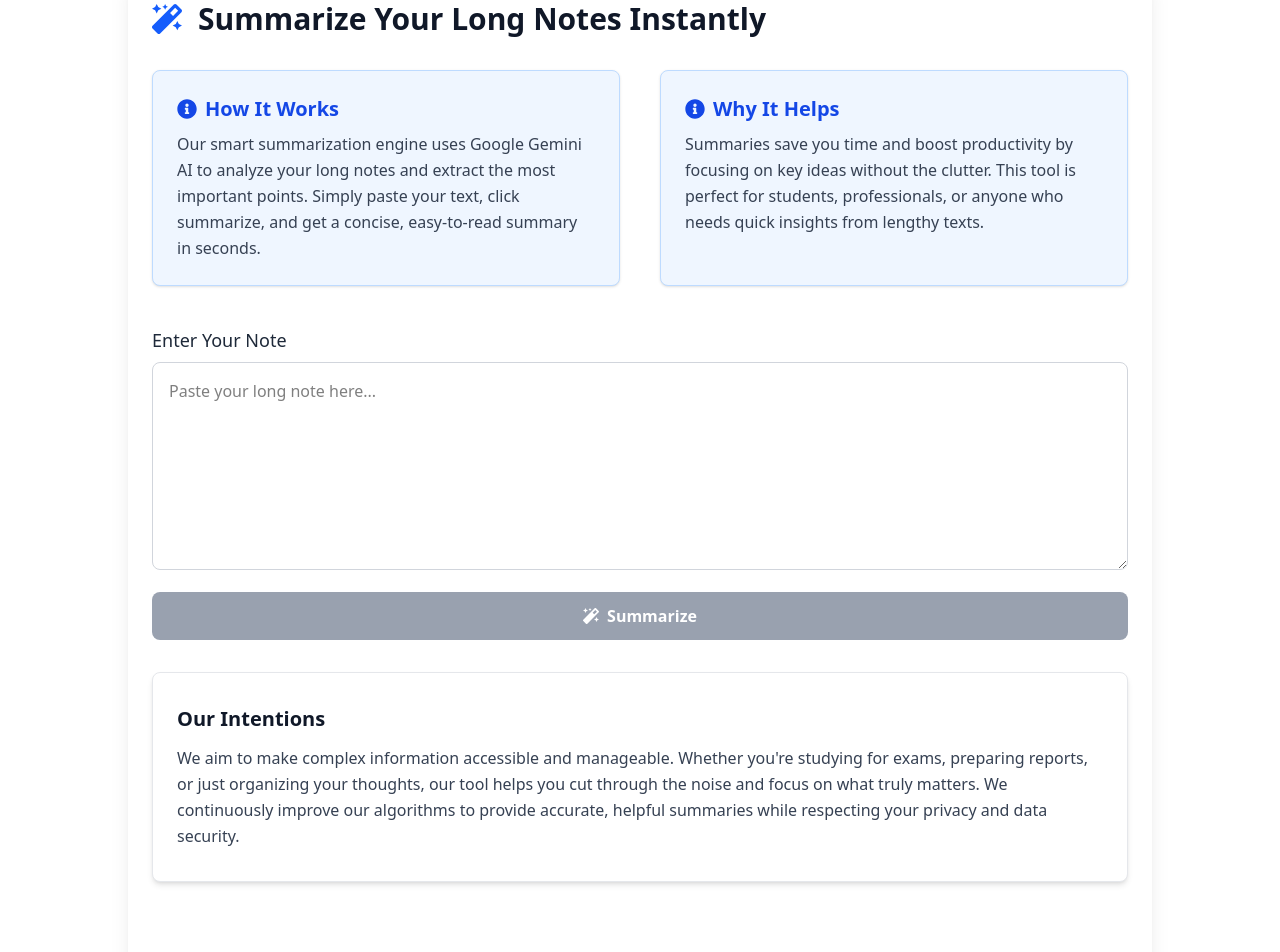
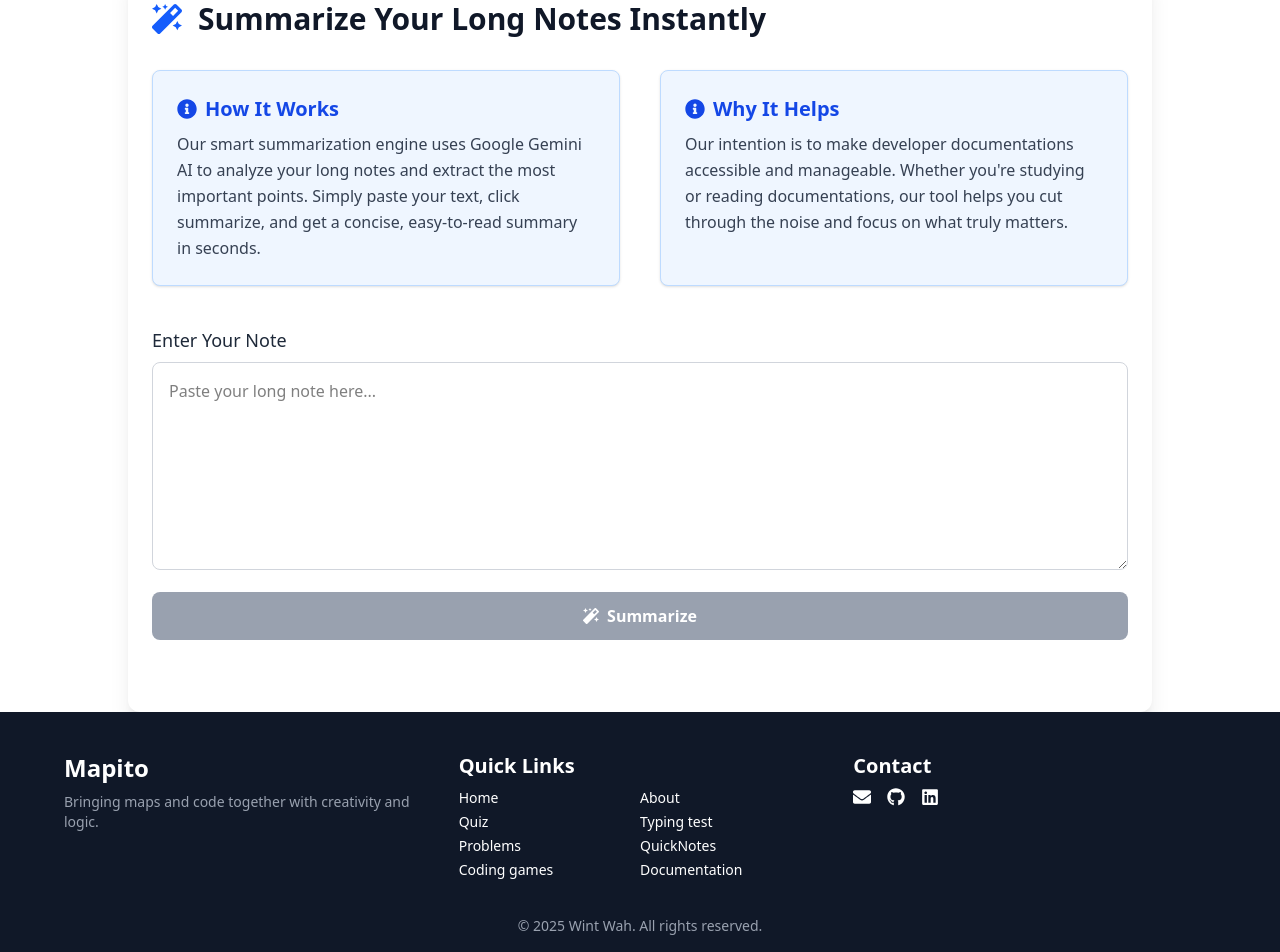
Before and after one commit to wintwah243/Mapito, a React (Vite) app in the folder mapito/: page /summarize in a window 1280 px wide. Shown: the part 120-1072 px from the top of the page. Built offline with nearby package versions, Linux system fonts and the light colour scheme.

Commit message:
update summarize note's intro to make my intention visible

```diff
--- a/mapito/src/components/SummarizeNote.jsx
+++ b/mapito/src/components/SummarizeNote.jsx
@@ -103,8 +103,9 @@ function SummarizeNote() {
               <FaInfoCircle className="mr-2" /> Why It Helps
             </h2>
             <p className="text-gray-700 leading-relaxed">
-              Summaries save you time and boost productivity by focusing on key ideas without the clutter. This
-              tool is perfect for students, professionals, or anyone who needs quick insights from lengthy texts.
+            Our intention is to make developer documentations accessible and manageable. Whether you're studying or reading
+            documentations, our tool helps you cut through the noise and
+            focus on what truly matters.
             </p>
           </div>
         </section>
@@ -183,17 +184,6 @@ function SummarizeNote() {
             <article className="p-6 text-gray-800 whitespace-pre-wrap leading-relaxed text-base">{summary}</article>
           </section>
         )}
-
-        {/* Intentions Section */}
-        <section className="mb-12 px-6 py-8 bg-white border border-gray-200 rounded-lg shadow-md">
-          <h2 className="text-xl font-bold mb-3 text-gray-900">Our Intentions</h2>
-          <p className="text-gray-700 leading-relaxed">
-            We aim to make complex information accessible and manageable. Whether you're studying for exams,
-            preparing reports, or just organizing your thoughts, our tool helps you cut through the noise and
-            focus on what truly matters. We continuously improve our algorithms to provide accurate, helpful
-            summaries while respecting your privacy and data security.
-          </p>
-        </section>
       </main>
 
       <Footer />
```
